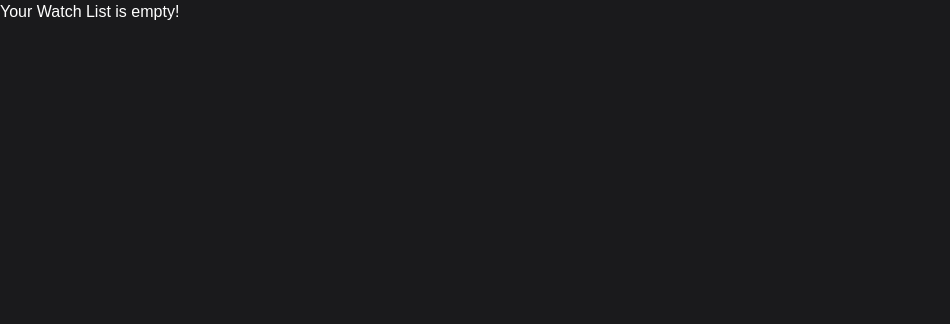
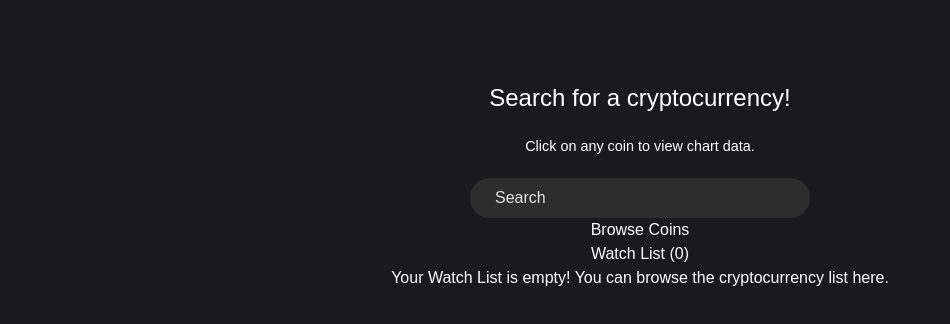
Before and after one commit to dann-y/crypto-viewer-react, a React (Create React App) app: page /watch-list in a window 1280 px wide. Shown: the top 324 px of the page, without its empty margins (0-950 px from the left). Built offline with nearby package versions, Linux system fonts and the light colour scheme.

Commit message:
added localStorage for redux state

```diff
--- a/src/components/Coin.js
+++ b/src/components/Coin.js
@@ -4,6 +4,7 @@ import { useSelector, useDispatch } from "react-redux";
 import { addCoin, removeCoin } from "../actions";
 
 const Coin = ({
+  id,
   image,
   name,
   symbol,
@@ -19,11 +20,9 @@ const Coin = ({
     if (e.defaultPrevented) return; // Exits here if event has been handled
     e.preventDefault();
 
-    if (!watchList.includes(name.toLowerCase()))
-      dispatch(addCoin(name.toLowerCase()));
+    if (!watchList.includes(id)) dispatch(addCoin(id));
 
-    if (watchList.includes(name.toLowerCase()))
-      dispatch(removeCoin(name.toLowerCase()));
+    if (watchList.includes(id)) dispatch(removeCoin(id));
   };
 
   return (
@@ -72,9 +71,9 @@ const Coin = ({
           </p>
           ${marketcap.toLocaleString()}
         </div>
-        <div className=" text-center md:col-span-2 lg:col-span-2 coin-marketcap">
-          {!watchList.includes(name.toLowerCase()) ? (
-            <p onClick={watchListHandler} className="hover:underline">
+        <div className=" text-center md:col-span-2 lg:col-span-2 lg:col-start-8">
+          {!watchList.includes(id) ? (
+            <p onClick={watchListHandler} className=" hover:underline">
               Add to Watch List <br />
             </p>
           ) : (
--- a/src/index.js
+++ b/src/index.js
@@ -5,10 +5,38 @@ import { createStore } from "redux";
 import allReducer from "./reducers";
 import { Provider } from "react-redux";
 
+// convert object to string and store in localStorage
+function saveToLocalStorage(state) {
+  try {
+    const serialisedState = JSON.stringify(state);
+    localStorage.setItem("persistantState", serialisedState);
+  } catch (e) {
+    console.warn(e);
+  }
+}
+
+// load string from localStarage and convert into an Object
+// invalid output must be undefined
+function loadFromLocalStorage() {
+  try {
+    const serialisedState = localStorage.getItem("persistantState");
+    if (serialisedState === null) return undefined;
+    return JSON.parse(serialisedState);
+  } catch (e) {
+    console.warn(e);
+    return undefined;
+  }
+}
+
 const store = createStore(
   allReducer,
+  loadFromLocalStorage(),
   window.__REDUX_DEVTOOLS_EXTENSION__ && window.__REDUX_DEVTOOLS_EXTENSION__()
 );
+
+// listen for store changes and use saveToLocalStorage to
+// save them to localStorage
+store.subscribe(() => saveToLocalStorage(store.getState()));
 
 ReactDOM.render(
   <React.StrictMode>
--- a/src/pages/CoinListPage.jsx
+++ b/src/pages/CoinListPage.jsx
@@ -59,13 +59,13 @@ const CoinListPage = () => {
           <h1>Watch List ({watchList.length})</h1>
         </Link>
       </div>
-      {console.log(filteredCoins)}
+
       {/* iterate through filtered coins */}
       {filteredCoins.map((coin) => {
         return (
           <Link to={`/coins/${coin.id}`}>
             <Coin
-              key={coin.id}
+              id={coin.id}
               name={coin.name}
               image={coin.image}
               symbol={coin.symbol}
--- a/src/pages/CoinWatchListPage.jsx
+++ b/src/pages/CoinWatchListPage.jsx
@@ -8,8 +8,8 @@ const CoinWatchListPage = () => {
   let promises = [];
   let coinData = [];
   const [isLoading, setLoading] = useState(true);
+  const [search, setSearch] = useState("");
   const [coinsData, setCoinsData] = useState([]);
-  const [search, setSearch] = useState("");
   const watchList = useSelector((state) => state.watchList);
 
   useEffect(() => {
@@ -36,11 +36,11 @@ const CoinWatchListPage = () => {
 
       setLoading(false);
     });
-  }, []);
+  }, [watchList]);
 
-  if (isLoading) {
-    return <div> Loading... </div>;
-  }
+  // if (isLoading) {
+  //   return <div> Loading... </div>;
+  // }
 
   //setting search to user input
   const handleChange = (e) => {
@@ -48,13 +48,37 @@ const CoinWatchListPage = () => {
   };
 
   //filter coins based on changed state/user input
+
   const filteredCoins = coinsData.filter((coin) => {
     return coin.name.toLowerCase().includes(search.toLowerCase());
   });
 
   if (watchList.length === 0) {
-    return <div> Your Watch List is empty! </div>;
+    return (
+      <div className="coin-app">
+        {/* <Header /> */}
+        <div className="coin-search">
+          <h1 className="coin-text">Search for a cryptocurrency!</h1>
+          <h4 className="subtitle">Click on any coin to view chart data.</h4>
+          <form>
+            <input type="text" placeholder="Search" className="coin-input " />
+          </form>
+          <Link to={`/`}>
+            <h1>Browse Coins</h1>
+          </Link>
+          <h1>Watch List ({watchList.length})</h1>
+
+          <div>
+            {" "}
+            Your Watch List is empty! You can browse the cryptocurrency list
+            here.
+          </div>
+        </div>
+      </div>
+    );
   }
+
+  if (coinData) {
     return (
       <div>
         <div className="coin-app">
@@ -81,7 +105,7 @@ const CoinWatchListPage = () => {
             return (
               <Link to={`/coins/${coin.id}`}>
                 <Coin
-                key={coin.id}
+                  id={coin.id}
                   name={coin.name}
                   image={coin.image}
                   symbol={coin.symbol}
@@ -96,6 +120,7 @@ const CoinWatchListPage = () => {
         </div>
       </div>
     );
+  }
 };
 
 export default CoinWatchListPage;
```
Also changed, not shown: 1 other file (tests, documents, lock files or other folders). Lines whose indentation alone changed are shown as unchanged.
